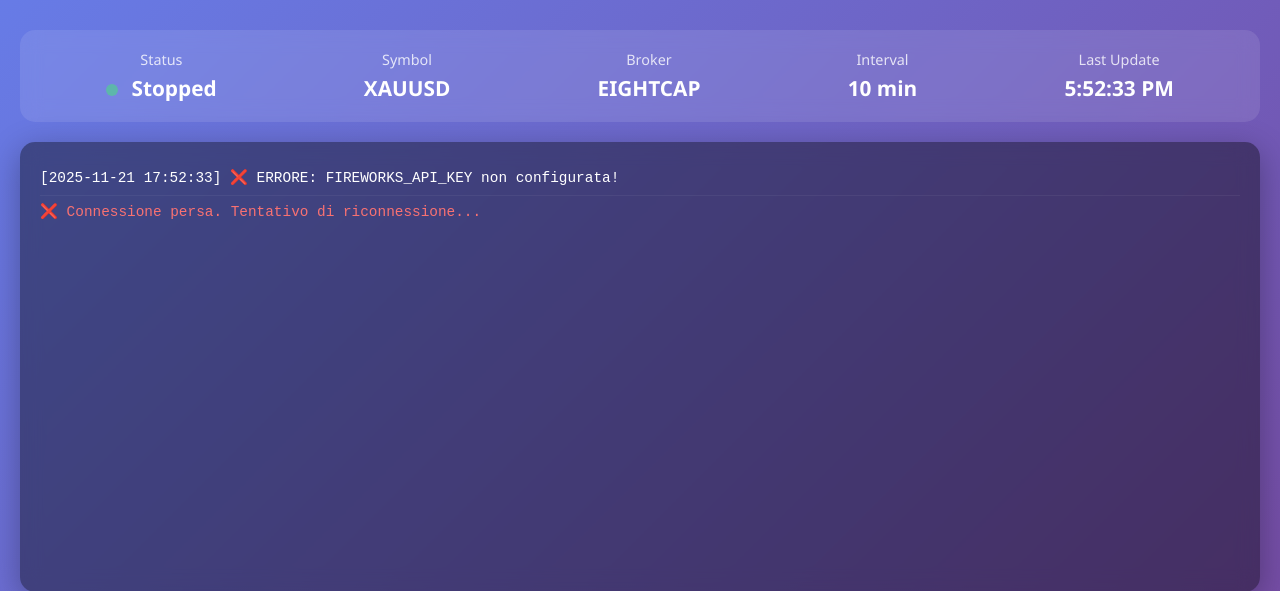
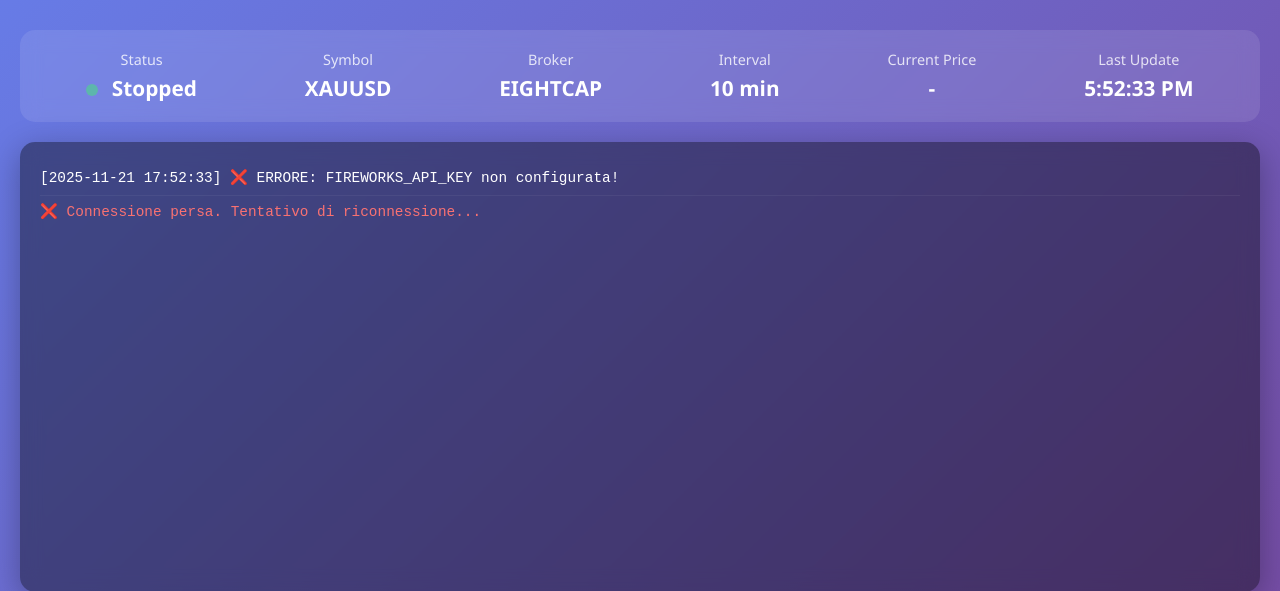
Before and after one commit to robertod78/ai-trading-oracle-deepseek, a Flask app: page / in a window 1280 px wide. Shown: the part 109-700 px from the top of the page. Run offline with Flask 3, Linux system fonts and the light colour scheme; data that the repository does not hold is empty.

Commit message:
Add current price to prompt, logs and dashboard

```diff
--- a/app.py
+++ b/app.py
@@ -21,6 +21,7 @@ app = Flask(__name__)
 log_queue = queue.Queue()
 bot_thread = None
 bot_running = False
+current_price_global = None  # Ultimo prezzo conosciuto
 
 class LogCapture:
     """Cattura i log e li mette nella coda"""
@@ -90,12 +91,16 @@ def run_analysis_cycle(symbol: str, broker: str, deepseek_api_key: str,
         for tf, path in available_screenshots.items():
             log_message(f"   - {tf}: {path}")
 
+        # Mostra ultimo prezzo conosciuto
+        if current_price:
+            global current_price_global
+            current_price_global = current_price
+            log_message(f"\n💰 Ultimo prezzo conosciuto: {current_price}")
+
         # Analizza con DeepSeek
         log_message("\n🤖 Analisi AI in corso...")
-        if current_price:
-            log_message(f"💰 Prezzo corrente da usare: {current_price}")
         analyzer = DeepSeekAnalyzer(api_key=deepseek_api_key)
-        signal = analyzer.analyze_charts(available_screenshots, current_price=current_price)
+        signal = analyzer.analyze_charts(available_screenshots, current_price=current_price, symbol=symbol)
 
         if signal:
             log_message("✅ Segnale ricevuto con successo")
@@ -199,6 +204,7 @@ def status():
         'symbol': os.getenv('SYMBOL', 'XAUUSD'),
         'broker': os.getenv('BROKER', 'EIGHTCAP'),
         'interval': os.getenv('INTERVAL', '10'),
+        'current_price': current_price_global,
         'timestamp': datetime.now().isoformat()
     })
 
--- a/templates/index.html
+++ b/templates/index.html
@@ -204,6 +204,10 @@
                 <div class="status-value"><span id="interval">-</span> min</div>
             </div>
             <div class="status-item">
+                <div class="status-label">Current Price</div>
+                <div class="status-value" id="currentPrice">-</div>
+            </div>
+            <div class="status-item">
                 <div class="status-label">Last Update</div>
                 <div class="status-value" id="timestamp">-</div>
             </div>
@@ -281,6 +285,13 @@
                     document.getElementById('broker').textContent = data.broker;
                     document.getElementById('interval').textContent = data.interval;
 
+                    // Mostra prezzo corrente
+                    if (data.current_price) {
+                        document.getElementById('currentPrice').textContent = data.current_price.toFixed(2);
+                    } else {
+                        document.getElementById('currentPrice').textContent = '-';
+                    }
+
                     const timestamp = new Date(data.timestamp);
                     document.getElementById('timestamp').textContent = timestamp.toLocaleTimeString();
                 })
--- a/trading_bot.py
+++ b/trading_bot.py
@@ -81,7 +81,7 @@ def run_analysis_cycle(symbol: str, broker: str, deepseek_api_key: str,
         # Analizza con DeepSeek
         print("\n🤖 Analisi AI in corso...")
         analyzer = DeepSeekAnalyzer(api_key=deepseek_api_key)
-        signal = analyzer.analyze_charts(available_screenshots, current_price=current_price)
+        signal = analyzer.analyze_charts(available_screenshots, current_price=current_price, symbol=symbol)
 
         if signal:
             print("✅ Segnale ricevuto con successo")
```
Also changed, not shown: deepseek_analyzer.py (+5 -3 lines).
